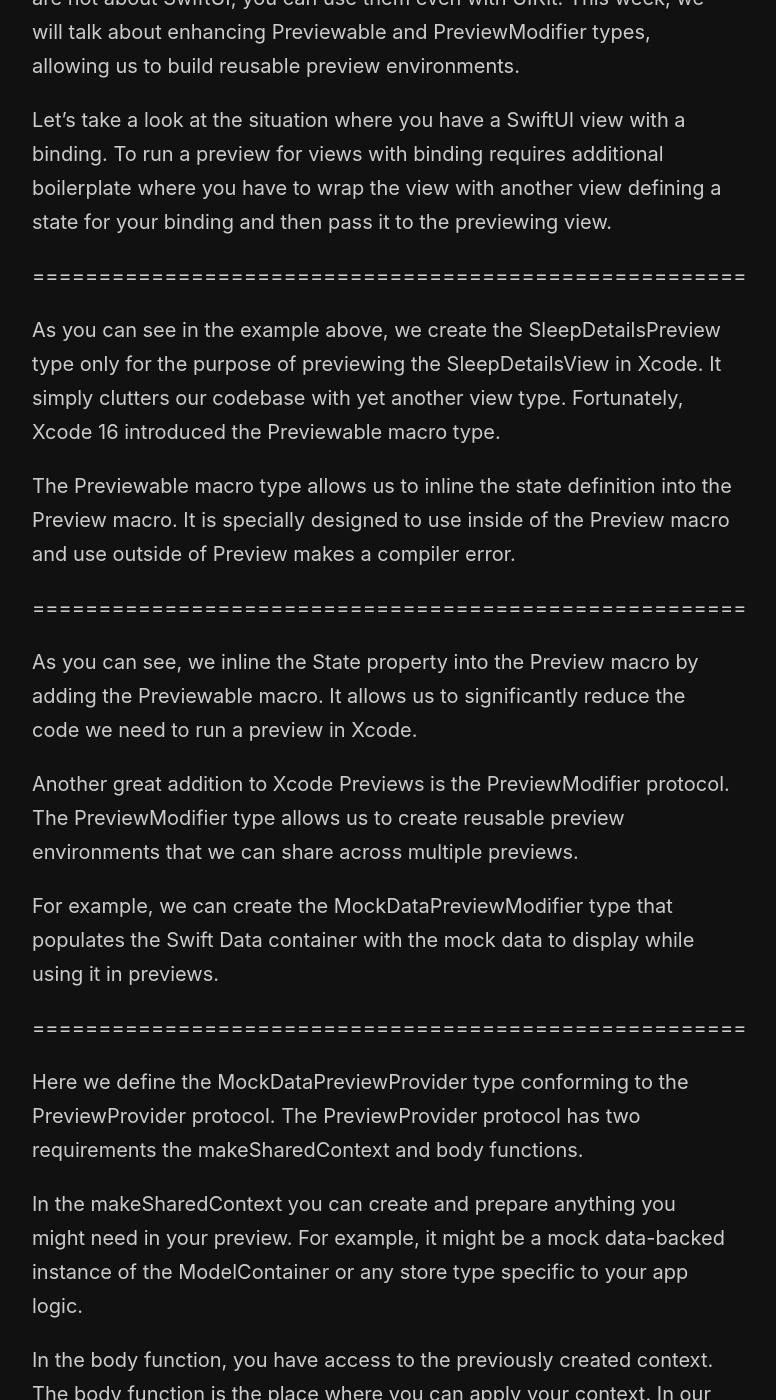
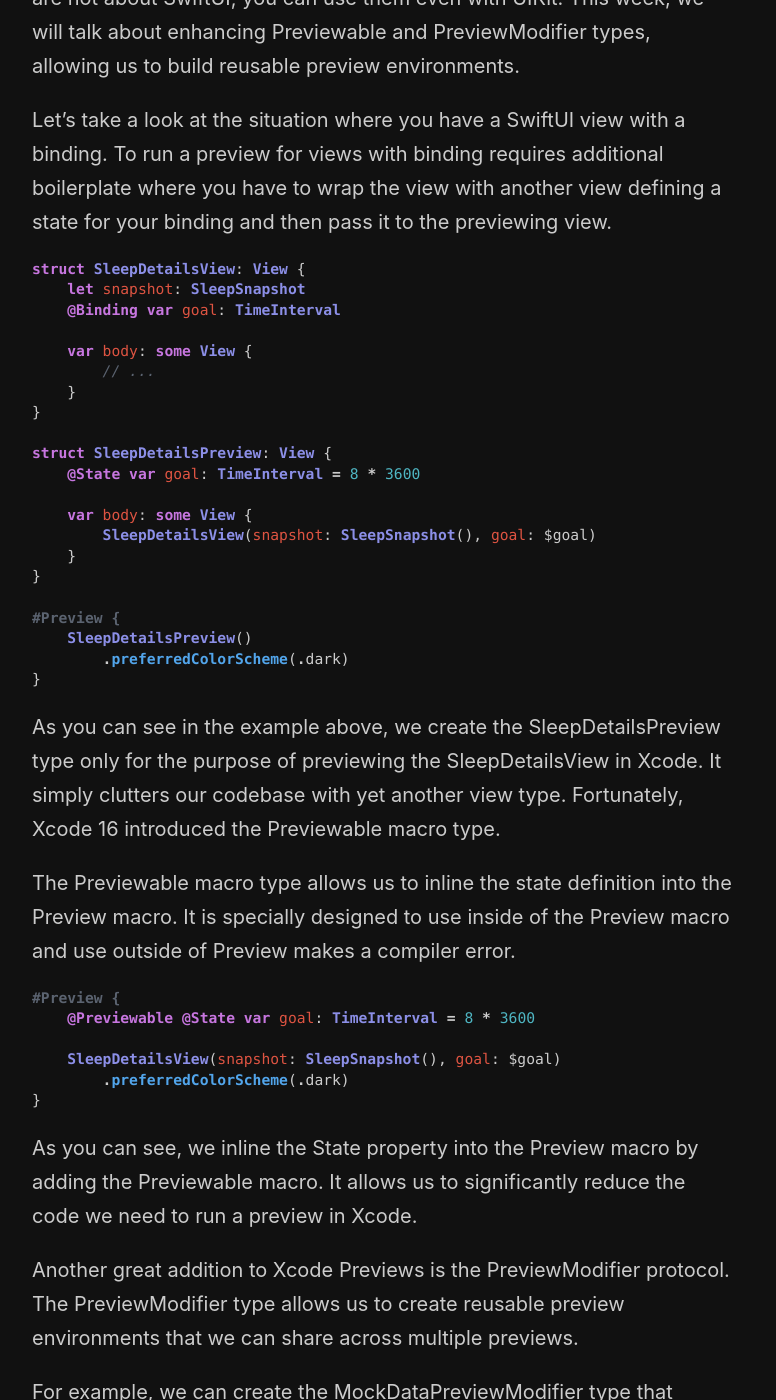
Before and after one commit to mecid/mecid.github.io, a Jekyll site: the page built from _posts/2024-11-26-the-power-of-previews-in-xcode.md, in a window 1280 px wide and 1400 px high, scrolled down 329 px. Shown: the whole window, without its empty margins (258-1034 px from the left). Built offline with Jekyll 4.4.1, drawn with Linux system fonts in a browser that asks for light colours; some of the changed text lies outside the part shown.

Commit message:
code examples added to the power of previews post

````diff
--- a/_posts/2024-11-26-the-power-of-previews-in-xcode.md
+++ b/_posts/2024-11-26-the-power-of-previews-in-xcode.md
@@ -7,13 +7,42 @@
 
 Let’s take a look at the situation where you have a SwiftUI view with a binding. To run a preview for views with binding requires additional boilerplate where you have to wrap the view with another view defining a state for your binding and then pass it to the previewing view.
 
-======================================================
+```swift
+struct SleepDetailsView: View {
+    let snapshot: SleepSnapshot
+    @Binding var goal: TimeInterval
+
+    var body: some View {
+        // ...
+    }
+}
+
+struct SleepDetailsPreview: View {
+    @State var goal: TimeInterval = 8 * 3600
+
+    var body: some View {
+        SleepDetailsView(snapshot: SleepSnapshot(), goal: $goal)
+    }
+}
+
+#Preview {
+    SleepDetailsPreview()
+        .preferredColorScheme(.dark)
+}
+```
 
 As you can see in the example above, we create the SleepDetailsPreview type only for the purpose of previewing the SleepDetailsView in Xcode. It simply clutters our codebase with yet another view type. Fortunately, Xcode 16 introduced the Previewable macro type.
 
 The Previewable macro type allows us to inline the state definition into the Preview macro. It is specially designed to use inside of the Preview macro and use outside of Preview makes a compiler error.
 
-======================================================
+```swift
+#Preview {
+    @Previewable @State var goal: TimeInterval = 8 * 3600
+
+    SleepDetailsView(snapshot: SleepSnapshot(), goal: $goal)
+        .preferredColorScheme(.dark)
+}
+```
 
 As you can see, we inline the State property into the Preview macro by adding the Previewable macro. It allows us to significantly reduce the code we need to run a preview in Xcode.
 
@@ -21,8 +50,28 @@
 
 For example, we can create the MockDataPreviewModifier type that populates the Swift Data container with the mock data to display while using it in previews.
 
+```swift
+struct MockDataPreviewProvider: PreviewProvider {
+    static func makeSharedContext() throws -> ModelContainer {
+        let container = try ModelContainer(
+            for: Item.self,
+            configurations: ModelConfiguration(isStoredInMemoryOnly: true)
+        )
 
-======================================================
+        populateContainer(container)
+
+        return container
+    }
+
+    static func populateContainer(_ container: ModelContainer) {
+        // ...
+    }
+
+    func body(content: Content, context: ModelContainer) -> some View {
+        content.modelContainer(context)
+    }
+}
+```
 
 Here we define the MockDataPreviewProvider type conforming to the PreviewProvider protocol. The PreviewProvider protocol has two requirements the makeSharedContext and body functions.
 
@@ -30,6 +79,12 @@
 
 In the body function, you have access to the previously created context. The body function is the place where you can apply your context. In our example, we use the modelContainer view modifier to set the model container for the view hierarchy. For the instance of a custom store type, you can use the environment view modifier to pass it in.
 
+```swift
+#Preview(traits: MockDataPreviewProvider()) {
+    ItemsView()
+}
+```
+
 As you can see, we have to pass an instance of the MockDataPreviewProvider type to the Preview macro’s trait parameter to apply it.
 
 The great thing about the PreviewModifier is that the Xcode Preview system caches instances returned from the makeSharedContext function. Which makes significant performance boost whenever you preview multiple instances with the same trait.
````
